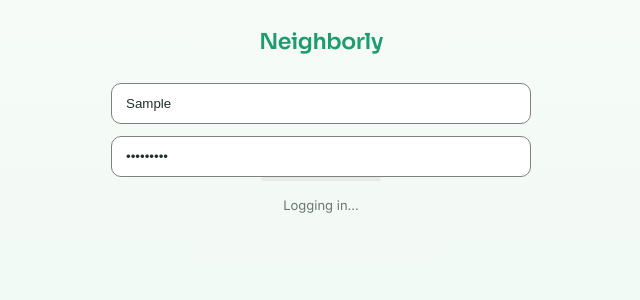
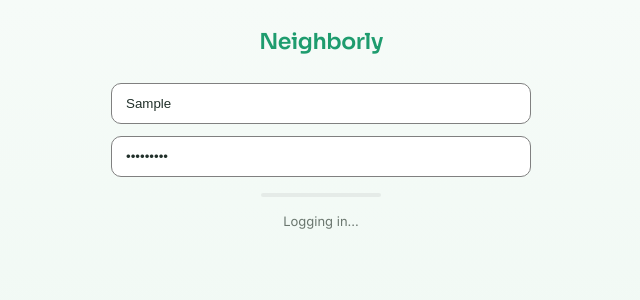
Before and after one commit to drg49/Neighborly-App-Frontend, a React (Create React App) app: page /login in a window 1280 px wide. Both pictures are taken after typing "Sample", "Sample123" into the empty fields and a click on the input "Login". Shown: the top 300 px of the page, without its empty margins (319-959 px from the left). Built offline with nearby package versions, Linux system fonts and the light colour scheme; no server answers.

Commit message:
Add margin top to spinner on auth pages

```diff
--- a/src/components/Spinner.js
+++ b/src/components/Spinner.js
@@ -5,6 +5,7 @@ const Spinner = ({
   height = 4,
   color = "var(--accent)",
   text,
+  style = {},
 }) => {
   const gradientId = "barGradient";
   const maskId = "barMask";
@@ -16,6 +17,7 @@ const Spinner = ({
         flexDirection: "column",
         alignItems: "center",
         gap: 8,
+        ...style,
       }}
     >
       <svg width={width} height={height} style={{ overflow: "visible" }}>
--- a/src/pages/Login.js
+++ b/src/pages/Login.js
@@ -33,7 +33,9 @@ const Login = (props) => {
   const handleSubmit = (event) => {
     event.preventDefault();
     const { username, password } = form;
-    setSubmit(<Spinner width={120} text="Logging in..." />);
+    setSubmit(
+      <Spinner width={120} style={{ marginTop: "1rem" }} text="Logging in..." />
+    );
     setRegister(null);
     fetch(`${url}/auth/login`, {
       method: "POST",
--- a/src/pages/Signup.js
+++ b/src/pages/Signup.js
@@ -29,7 +29,13 @@ const Signup = (props) => {
     if (form.username.includes(" ")) {
       setErrorText("Username cannot have spaces");
     } else {
-      setSubmit(<Spinner width={120} text="Creating account..." />);
+      setSubmit(
+        <Spinner
+          width={120}
+          style={{ marginTop: "1rem" }}
+          text="Creating account..."
+        />
+      );
       fetch(`${url}/auth/signup`, {
         method: "POST",
         headers: {
```
